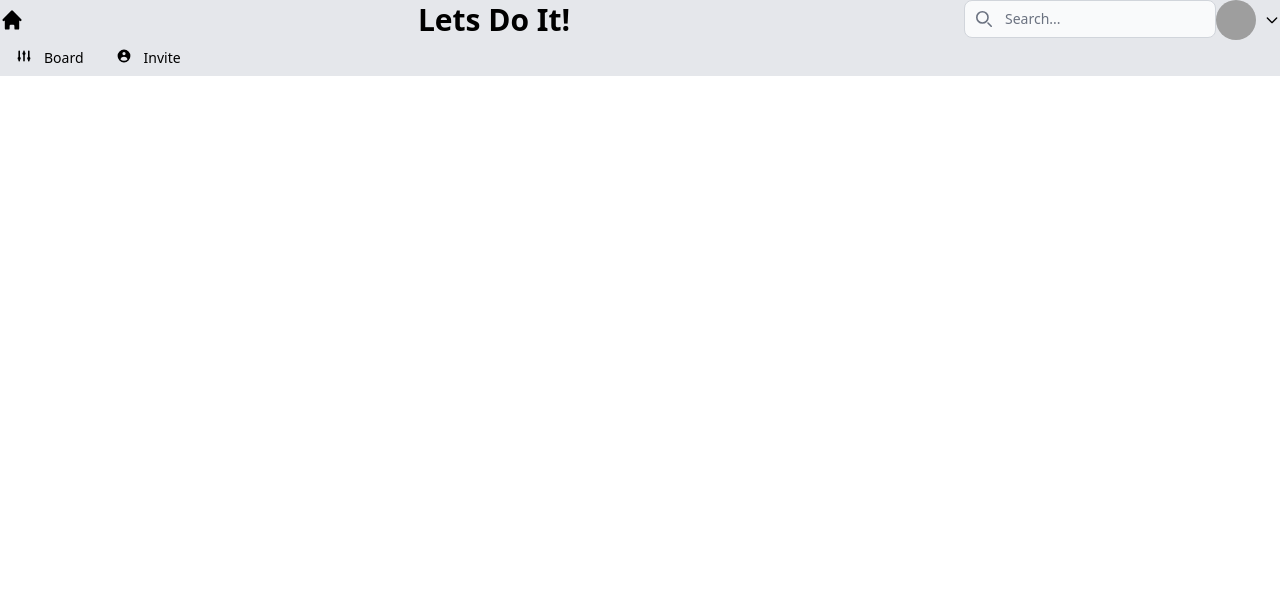
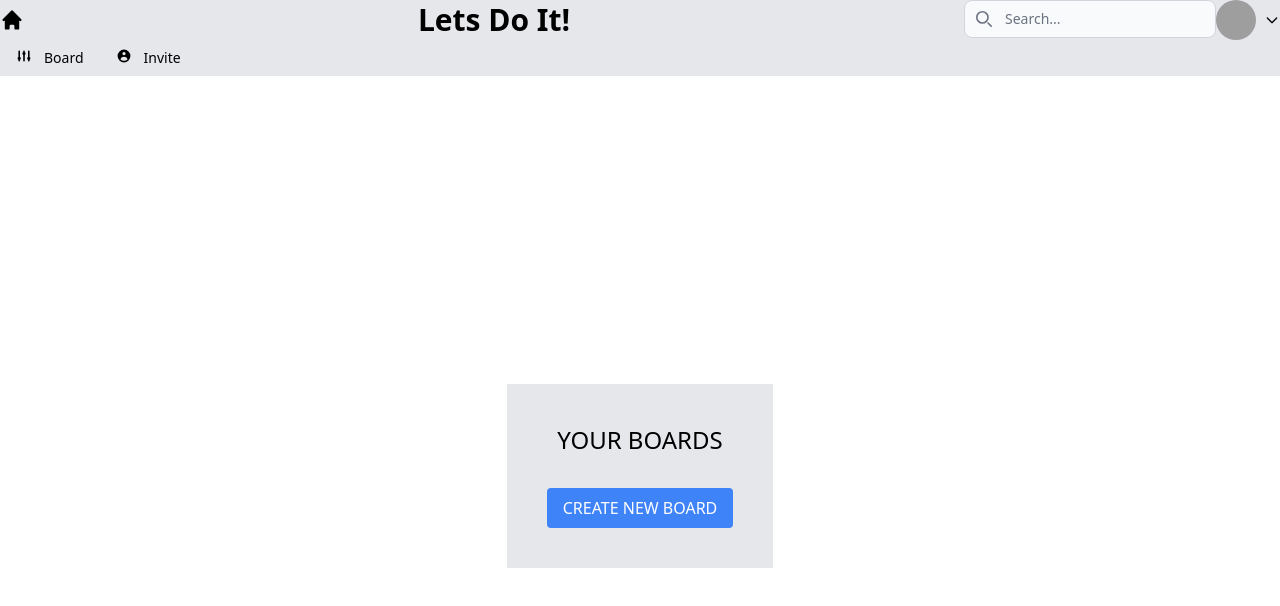
Before and after one commit to Scarlett4431/3002-proj, a React (Create React App) app: page / in a window 1280 px wide. Shown: the top 606 px of the page. Built offline with nearby package versions, Linux system fonts and the light colour scheme; grey boxes are pictures that could not be loaded.

Commit message:
added in board management

```diff
--- a/src/App.js
+++ b/src/App.js
@@ -1,11 +1,16 @@
 import NavbarMenu from "./component/MenuBar/NavbarMenu";
 import BoardBar from "./component/BoardMenu/BoardBar";
+import Board from "./component/BoardCollection/Board"
 
 export default function App() {
   return (
     <div >
       <NavbarMenu/>
       <BoardBar/>
+      <div className="flex justify-center items-center h-screen">
+        <Board />
+      </div>
     </div>
+
   )
 }
--- /dev/null
+++ b/src/component/BoardCollection/Board.js
@@ -0,0 +1,46 @@
+"use client";
+import React, { useState } from 'react';
+
+function Board() {
+    const [columns, setColumns] = useState([]);
+    const [hoveredIndex, setHoveredIndex] = useState(null);
+
+    const addColumn = () => {
+        const newColumnName = prompt('Add board title *');
+        if (newColumnName) {
+            setColumns(prevColumns => [...prevColumns, newColumnName]);
+        }
+    };
+
+    const deleteColumn = (index) => {
+      setColumns(prevColumns => prevColumns.filter((_, colIndex) => colIndex !== index));
+    };
+
+    return (
+        <div className="p-10 bg-gray-200 min-h-75vh">
+            <h2 className="text-2xl mb-4 text-center">YOUR BOARDS</h2>
+            <div className="grid grid-cols-1 gap-4 md:grid-cols-3">
+                {columns.map((col, index) => (
+                    <div
+                        key={index}
+                        className="p-10 border rounded shadow bg-green-500 hover:bg-green-600 relative mx-auto flex items-center justify-center"
+                        onMouseEnter={() => setHoveredIndex(index)}
+                        onMouseLeave={() => setHoveredIndex(null)}
+                    >
+                        <button style={{ display: 'block', maxWidth: '150px', whiteSpace: 'normal', overflowWrap: 'break-word' }} className="text-white">{col}</button>
+                        {hoveredIndex === index && (
+                            <button
+                                onClick={() => deleteColumn(index)}
+                                className="absolute top-0 right-0 m-1 p-0 bg-red-500 text-white rounded hover:bg-red-600">
+                                X
+                            </button>
+                        )}
+                    </div>
+                ))}
+            </div>
+            <button onClick={addColumn}className="mt-4 px-4 py-2 bg-blue-500 text-white rounded hover:bg-blue-600 block mx-auto">CREATE NEW BOARD</button>
+        </div>
+    );
+}
+
+export default Board;
```
Also changed, not shown: 1 other file (tests, documents, lock files or other folders).
